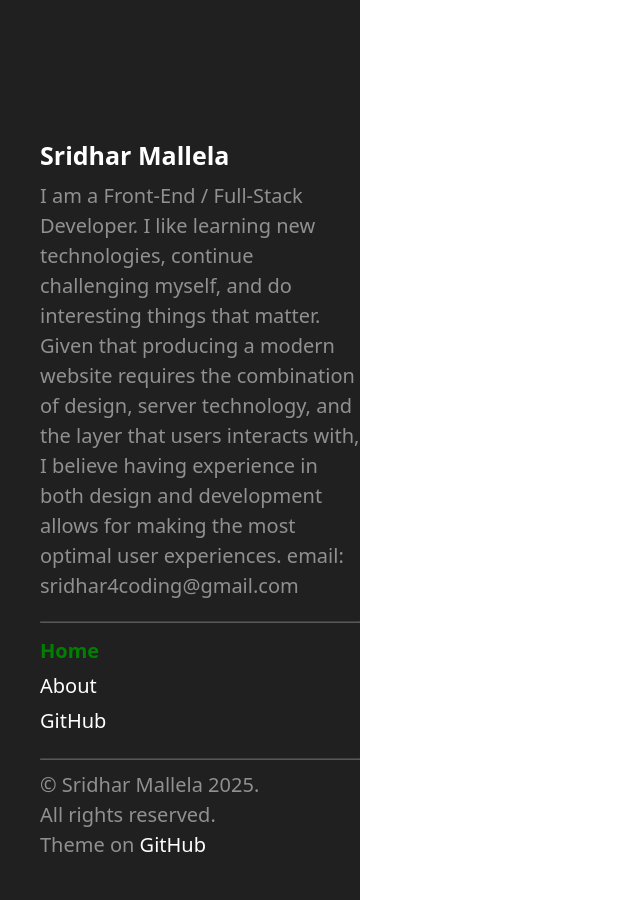
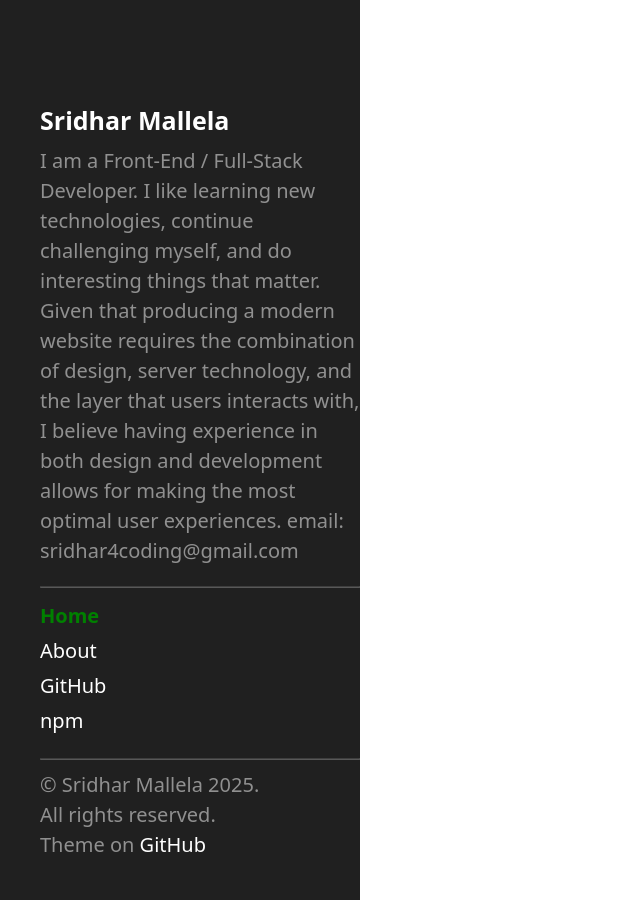
Before and after one commit to sridharmallela/sridharmallela.github.io, a Jekyll site: the page built from docs/index.html, in a window 1280 px wide. Shown: the whole page, without its empty margins (0-640 px from the left). Built offline with Jekyll 4.4.1, drawn with Linux system fonts in a browser that asks for light colours.

```diff
--- a/docs/_config.yml
+++ b/docs/_config.yml
@@ -8,6 +8,7 @@
 github_repo: "https://github.com/sridharmallela/sridharmallela.github.io.git"
 github_main: "https://github.com/sridharmallela"
 author: "Sridhar Mallela"
+npm: "https://www.npmjs.com/~tpt2dfw"
 
 # document: http://jekyllrb.com/docs/configuration/#kramdown
 markdown: kramdown
--- a/docs/_includes/sidebar.html
+++ b/docs/_includes/sidebar.html
@@ -22,6 +22,7 @@
       </a>
       {% endif %} {% endif %} {% endfor %}
       <a class="sidebar-nav-item" href="{{ site.github_main }}">GitHub</a>
+      <a class="sidebar-nav-item" href="{{ site.npm }}">npm</a>
     </nav>
     <hr />
     <p>
```
